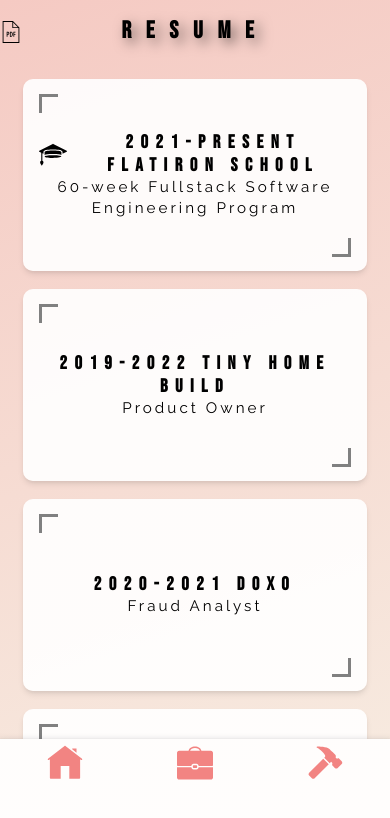
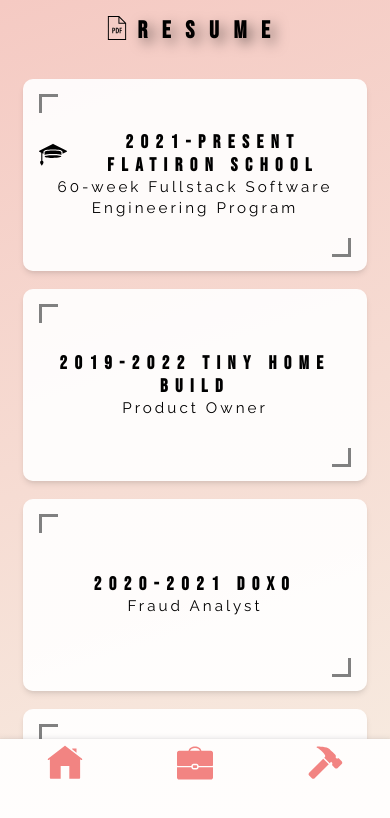
Before and after one commit to 1stofhername/portfolio-webstie, a React (Create React App) app: page /resume in a window 390 px wide. Shown: the top 818 px of the page. Built offline with nearby package versions, Linux system fonts and the light colour scheme.

Commit message:
Makes pdf icon responsive

```diff
--- a/src/css/index.css
+++ b/src/css/index.css
@@ -223,13 +223,13 @@ code {
 .pdf-link {
   height: fit-content;
   width:fit-content;
-  margin-top:1rem;
-  position:absolute;
-  margin-right: 23rem;
+  margin-top:0.5rem;
+  margin-right:0.5rem;
+
 }
 
 .pdf-icon {
-  height: 2rem;
+  height: 1.9rem;
 }
 
 .experience-card {
--- a/src/css/responsive.css
+++ b/src/css/responsive.css
@@ -80,6 +80,14 @@
         position: relative;
         padding-bottom:2rem;
       }
+
+      .pdf-icon {
+        height: 1.5rem;
+    }
+
+    .pdf-link{
+      margin-top:1rem;
+    }
 
       .sub-title-black {
         margin:0rem 0rem 1rem 0rem;
@@ -346,6 +354,14 @@
       padding-bottom:2rem;
     }
 
+    .pdf-icon {
+      height: 1.5rem;
+  }
+
+  .pdf-link{
+    margin-top:1rem;
+  }
+
     #detail-title {
       position:relative;
     }
@@ -571,6 +587,14 @@ margin-right:0.5rem;
     padding-bottom:2rem;
   }
 
+  .pdf-icon {
+    height: 1.5rem;
+}
+
+.pdf-link{
+  margin-top:1rem;
+}
+
   .sub-title-black {
     margin:0rem 0rem 1rem 0rem;
     font-size:24px;
@@ -792,6 +816,14 @@ margin-right:0.5rem;
       padding-bottom:2rem;
     }
 
+    .pdf-icon {
+      height: 1.5rem;
+  }
+
+  .pdf-link{
+    margin-top:1rem;
+  }
+
     .sub-title-black {
       margin:0rem 0rem 1rem 0rem;
       font-size:24px;
@@ -977,6 +1009,14 @@ margin-right:0.5rem;
   padding-bottom:2rem;
 }
 
+.pdf-icon {
+  height: 1.5rem;
+}
+
+.pdf-link{
+margin-top:1rem;
+}
+
 .sub-title-black {
   margin:0rem 0rem 1rem 0rem;
   font-size:24px;
@@ -1175,6 +1215,10 @@ transform: translate(1.0rem, 4.5rem);
     padding-bottom:2rem;
   }
 
+  .pdf-link {
+    margin-top:1rem;
+  }
+
   .experience-card {
     margin-left:auto;
     margin-right:auto;
@@ -1288,6 +1332,10 @@ transform: translate(1.0rem, 4.5rem);
     padding-bottom:2rem;
   }
 
+  .pdf-link {
+    margin-top:1rem;
+  }
+
   .experience-card {
     margin-left:auto;
     margin-right:auto;
@@ -1405,6 +1453,10 @@ transform: translate(1.0rem, 4.5rem);
     justify-content: space-around;
     position: relative;
     padding-bottom:2rem;
+  }
+
+  .pdf-link {
+    margin-top:0.5rem;
   }
 
  .experience-card {
@@ -1499,6 +1551,10 @@ h2.sub-title-black-project {
     padding-bottom:2rem;
   }
 
+  .pdf-link {
+    margin-top:0.5rem;
+  }
+
   .experience-card {
     margin-left:0rem;
     margin-right:0rem;
```
